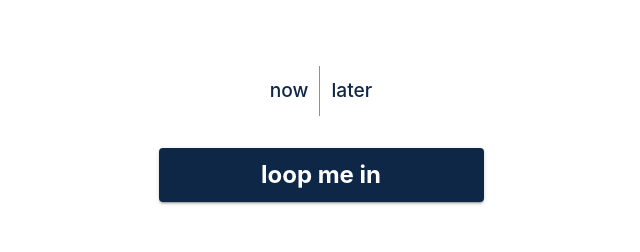
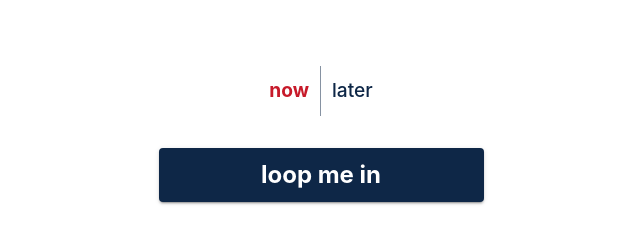
Before and after one commit to ihavemadefire/The-Loop, a React (Create React App) app in the folder frontend/the-loop-front-end/: page / in a window 1280 px wide. Shown: the part 338-590 px from the top of the page, without its empty margins (319-959 px from the left). Built offline with nearby package versions, Linux system fonts and the light colour scheme.

Commit message:
Added initial redux setup

```diff
--- a/frontend/the-loop-front-end/package.json
+++ b/frontend/the-loop-front-end/package.json
@@ -15,7 +15,9 @@
     "react": "^17.0.2",
     "react-apollo": "^3.1.5",
     "react-dom": "^17.0.2",
+    "react-redux": "^7.2.4",
     "react-scripts": "4.0.3",
+    "redux": "^4.1.1",
     "styled-components": "^5.3.1",
     "web-vitals": "^1.0.1"
   },
--- a/frontend/the-loop-front-end/src/App.js
+++ b/frontend/the-loop-front-end/src/App.js
@@ -1,12 +1,10 @@
 import ApolloClient from 'apollo-boost';
 import {ApolloProvider} from 'react-apollo'
-import { Box, Container, ButtonGroup, Button } from '@material-ui/core';
-import { ThemeProvider, makeStyles } from '@material-ui/core/styles';
+import { ThemeProvider } from '@material-ui/core/styles';
 
 import { theme } from './styles/theme.js';
-//import { Chip } from './components/Chip.js'
+import LandingForm from './components/LandingForm.js'
 import Footer from './components/Footer.js';
-import LogoWithCatchphrase from './components/logos/logoWithCatchphrase.js';
 
 
 const client = new ApolloClient({
@@ -14,45 +12,15 @@ const client = new ApolloClient({
 });
 
 function App() {
-	const classes = useStyles();
 
 	return (
 		<ApolloProvider client={client}>
 			<ThemeProvider theme={theme}>
-				<Container maxWidth="sm">
-					<Box className={classes.box} color="primary">
-						<LogoWithCatchphrase />
-						<ButtonGroup variant="text" size="large" color="primary" aria-label="large outlined primary button group">
-							<Button className={classes.chips}>now</Button>
-							<Button className={classes.chips}>later</Button>
-						</ButtonGroup>
-						<Button className={classes.mainButton} variant="contained" color="primary">loop me in</Button>
-					</Box>
-				</Container>
+				<LandingForm />
 				<Footer />
 			</ThemeProvider>
 		</ApolloProvider>
 	)
 };
 
-const useStyles = makeStyles({
-	box: {
-		display: 'flex',
-		flexDirection: 'column',
-		alignItems:'center'
-	},
-	mainButton: {
-		marginTop: '2rem',
-		fontWeight: 700,
-		fontSize: '1.5rem',
-		width: '80vw',
-		maxWidth: '325px'
-	},
-	chips: {
-		fontWeight: 500,
-		fontSize: '1.2rem',
-	}
-});
-
-
 export default App;
--- /dev/null
+++ b/frontend/the-loop-front-end/src/actions/index.js
@@ -0,0 +1,19 @@
+// Action creators
+
+export const setTimeNow = () => {
+	return {
+		type: 'TIME_NOW_SELECTED'
+	};
+};
+
+export const setTimeAny = () => {
+	return {
+		type: 'TIME_ANY_SELECTED'
+	};
+};
+
+export const setTimeLater = () => {
+	return {
+		type: 'TIME_LATER_SELECTED'
+	};
+};
--- /dev/null
+++ b/frontend/the-loop-front-end/src/components/LandingForm.js
@@ -0,0 +1,75 @@
+import React from 'react';
+import { Box, Container, ButtonGroup, Button } from '@material-ui/core';
+import { connect } from 'react-redux';
+import { makeStyles } from '@material-ui/core/styles';
+
+import { setTimeNow, setTimeAny, setTimeLater } from '../actions/index.js';
+import LogoWithCatchphrase from './logos/logoWithCatchphrase.js';
+import { COLORS } from '../styles/colors.js';
+
+
+
+const LandingForm = (props) => {
+	const classes = useStyles();
+
+	//console.log(props);
+	const handleTimeFrameSelection = time => {
+		if (time === props.timeFrame) {
+			return classes.selectedChip;
+		}
+		return classes.chip;
+	}
+
+	return (
+		<Container maxWidth="sm">
+			<Box className={classes.box} color="primary">
+				<LogoWithCatchphrase />
+				<ButtonGroup variant="text" size="large" color="primary" aria-label="large outlined primary button group">
+					<Button
+						className={handleTimeFrameSelection('now')}
+						onClick={() => props.setTimeNow()}
+					>
+						now
+					</Button>
+					<Button
+						className={handleTimeFrameSelection('later')}
+						onClick={() => props.setTimeLater()}
+					>
+						later
+					</Button>
+				</ButtonGroup>
+				<Button className={classes.mainButton} variant="contained" color="primary">loop me in</Button>
+			</Box>
+		</Container>
+	);
+};
+
+const useStyles = makeStyles({
+	box: {
+		display: 'flex',
+		flexDirection: 'column',
+		alignItems:'center'
+	},
+	mainButton: {
+		marginTop: '2rem',
+		fontWeight: 700,
+		fontSize: '1.5rem',
+		width: '80vw',
+		maxWidth: '325px'
+	},
+	chip: {
+		fontWeight: 500,
+		fontSize: '1.2rem',
+	},
+	selectedChip: {
+		fontWeight: 700,
+		fontSize: '1.2rem',
+		color: COLORS.regRed,
+	}
+});
+
+const mapStateToProps = (state) => {
+	return { timeFrame: state.timeFrame };
+};
+
+export default connect(mapStateToProps, { setTimeAny, setTimeNow, setTimeLater })(LandingForm);
--- a/frontend/the-loop-front-end/src/index.js
+++ b/frontend/the-loop-front-end/src/index.js
@@ -1,12 +1,17 @@
 import React from 'react';
 import ReactDOM from 'react-dom';
+import reportWebVitals from './reportWebVitals';
+import { Provider } from 'react-redux';
+import { createStore } from 'redux';
+import App from './App';
 import './index.css';
-import App from './App';
-import reportWebVitals from './reportWebVitals';
+import reducers from './reducers'
 
 ReactDOM.render(
   <React.StrictMode>
-    <App />
+    <Provider store={createStore(reducers)}>
+			<App />
+		</Provider>
   </React.StrictMode>,
   document.getElementById('root')
 );
--- /dev/null
+++ b/frontend/the-loop-front-end/src/reducers/index.js
@@ -0,0 +1,16 @@
+import { combineReducers } from 'redux';
+
+const timeFrameReducer = (timeFrame = 'now', action) => {
+	if (action.type === 'TIME_NOW_SELECTED') {
+		return 'now';
+	} else if (action.type === 'TIME_ANY_SELECTED') {
+		return 'any';
+	} else if (action.type === 'TIME_LATER_SELECTED') {
+		return 'later';
+	}
+	return timeFrame;
+};
+
+export default combineReducers({
+	timeFrame: timeFrameReducer
+});
```
Also changed, not shown: frontend/the-loop-front-end/src/components/Chip.js (deleted, +0 -22 lines), 1 other file (tests, documents, lock files or other folders).
